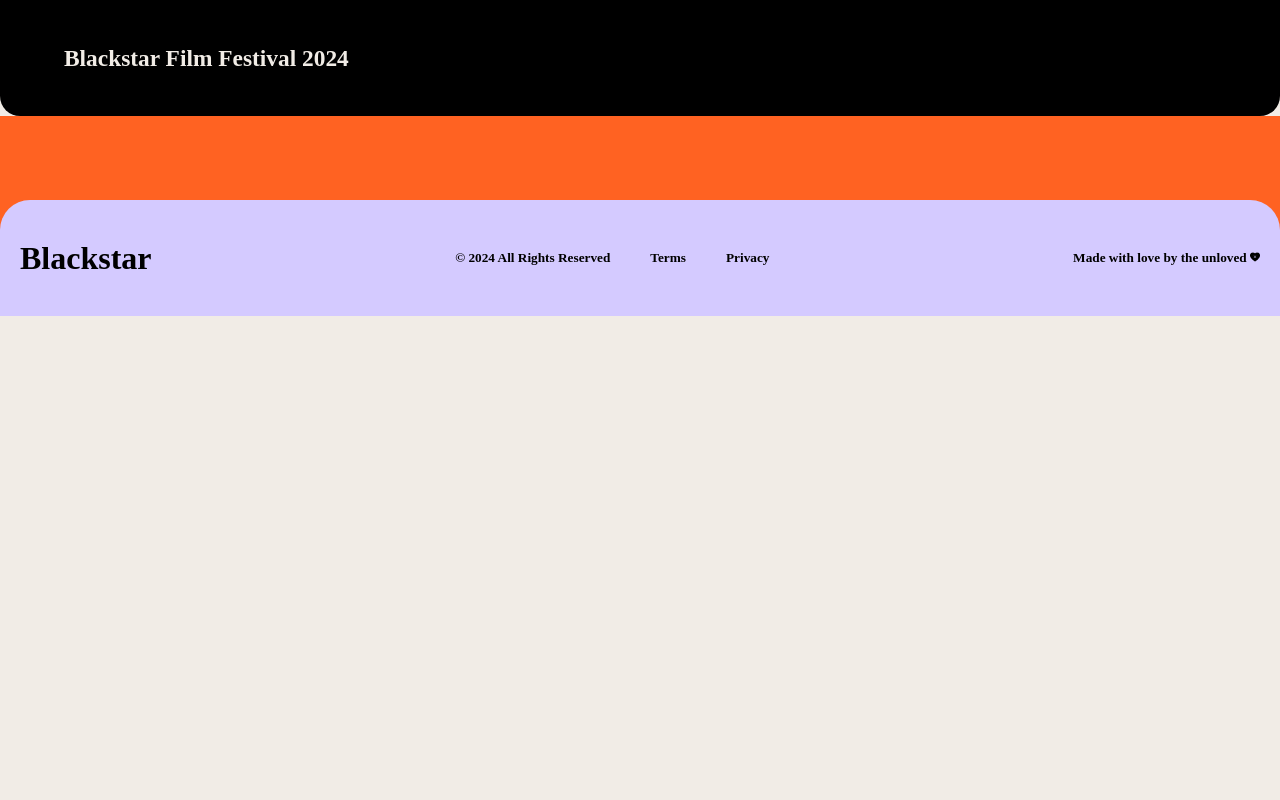
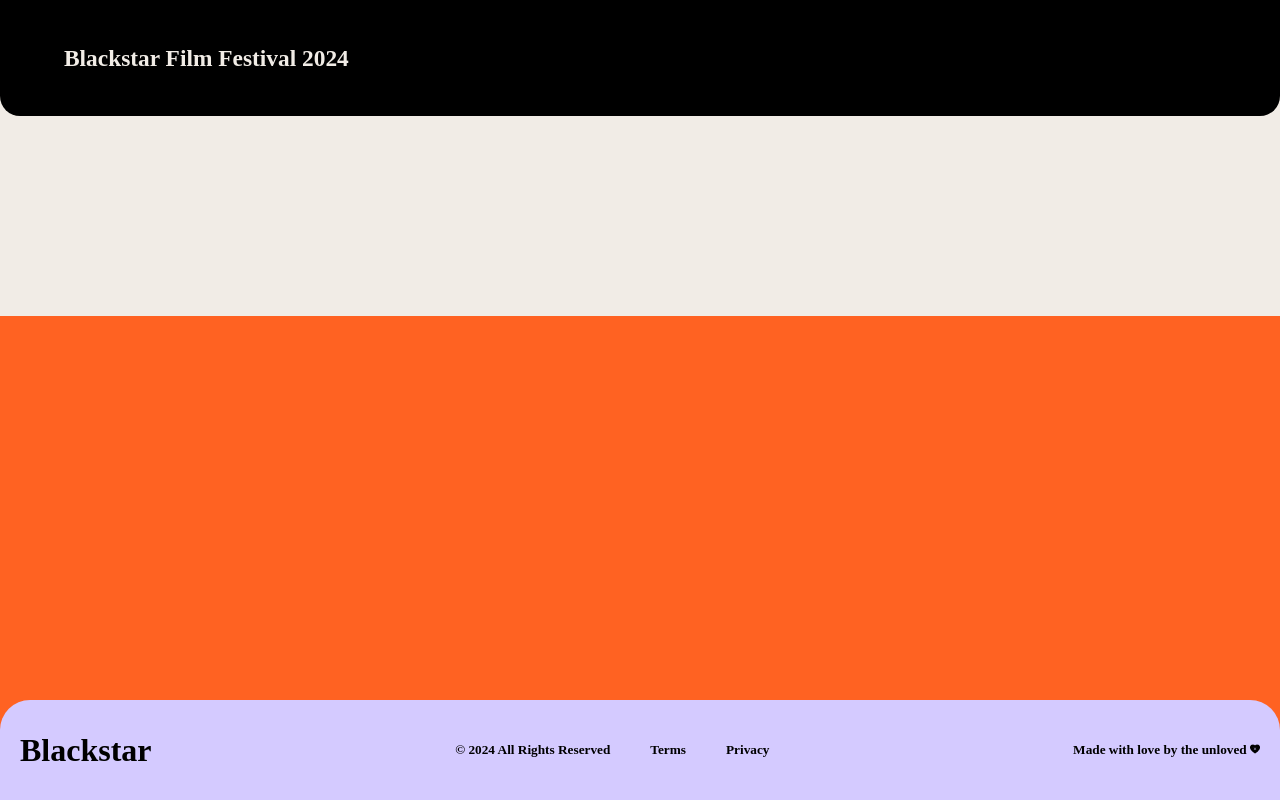
Before and after one commit to greglock1997/BlackstarFilmFestival, a React (Vite) app in the folder BlackStarFilmFestival/: page / in a window 1280 px wide. Built offline with nearby package versions, Linux system fonts and the light colour scheme; a web font is replaced by a local one.

Commit message:
Minor changes to main component

```diff
--- a/BlackStarFilmFestival/src/App.css
+++ b/BlackStarFilmFestival/src/App.css
@@ -11,12 +11,3 @@
   min-height: 100vh;
   background-color: #F1ECE6;
 }
-
-.main-container {
-  display: flex;
-  flex-direction: column;
-  justify-content: flex-end;
-  width: 100%;
-  height: 200px;
-  background-color: #FF6222;
-}
--- a/BlackStarFilmFestival/src/components/footer/footer.css
+++ b/BlackStarFilmFestival/src/components/footer/footer.css
@@ -12,7 +12,7 @@
     justify-content: space-between;
     font-family: 'Matter-Regular';
     width: 100%;
-    height: 116px;
+    height: 100px;
     padding: 20px;
     background-color: #D4CAFF;
     border-top-left-radius: 30px;
--- /dev/null
+++ b/BlackStarFilmFestival/src/components/main/main.css
@@ -0,0 +1,10 @@
+.main-container {
+    margin-top:  200px;
+    flex-grow: 1;
+    display: flex;
+    flex-direction: column;
+    justify-content: flex-end;
+    width: 100%;
+    height: 100%;
+    background-color: #FF6222;
+}
--- a/BlackStarFilmFestival/src/components/main/main.jsx
+++ b/BlackStarFilmFestival/src/components/main/main.jsx
@@ -1,11 +1,12 @@
 import Footer from '../footer/footer.jsx';
+import './main.css';
 
 export default function Main() {
     return (
         <>
-            <div className='main-container'>
+            <main className='main-container'>
                 <Footer />
-            </div>
+            </main>
         </>
     )
 }
```
